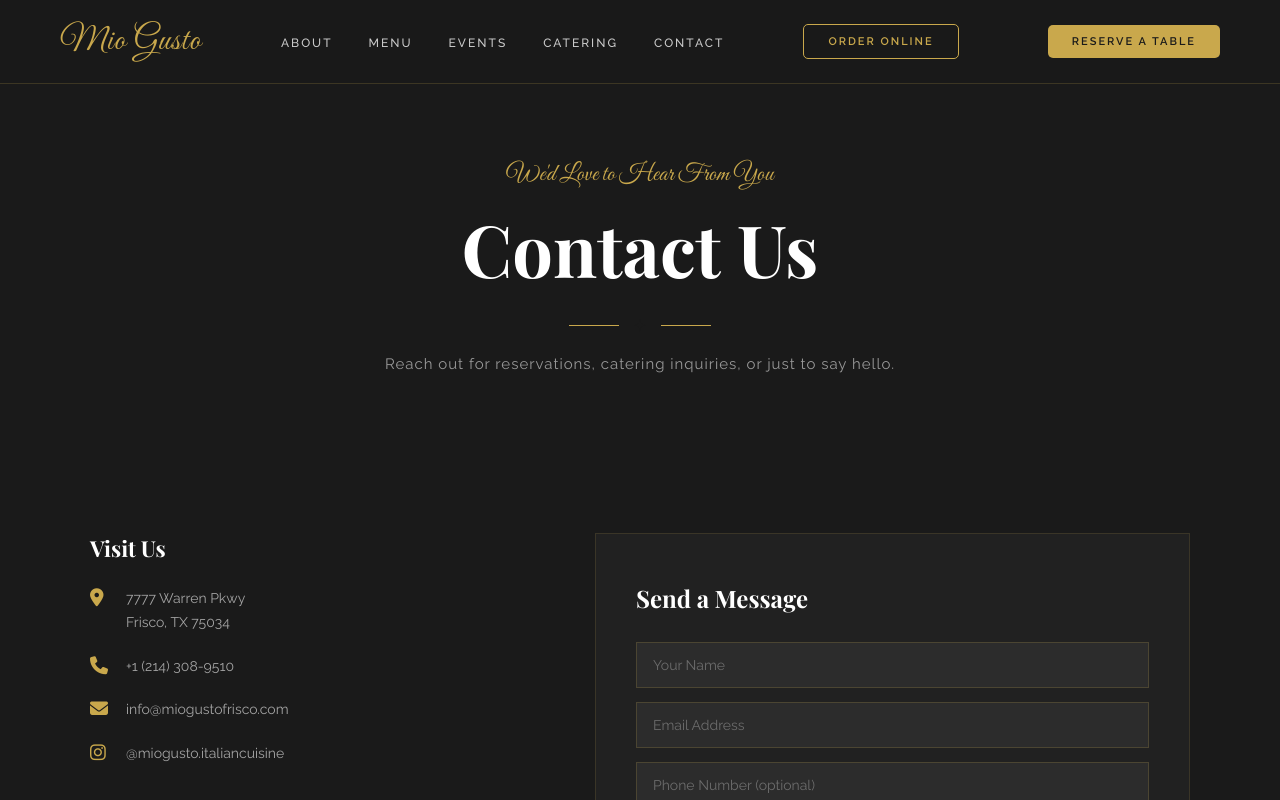
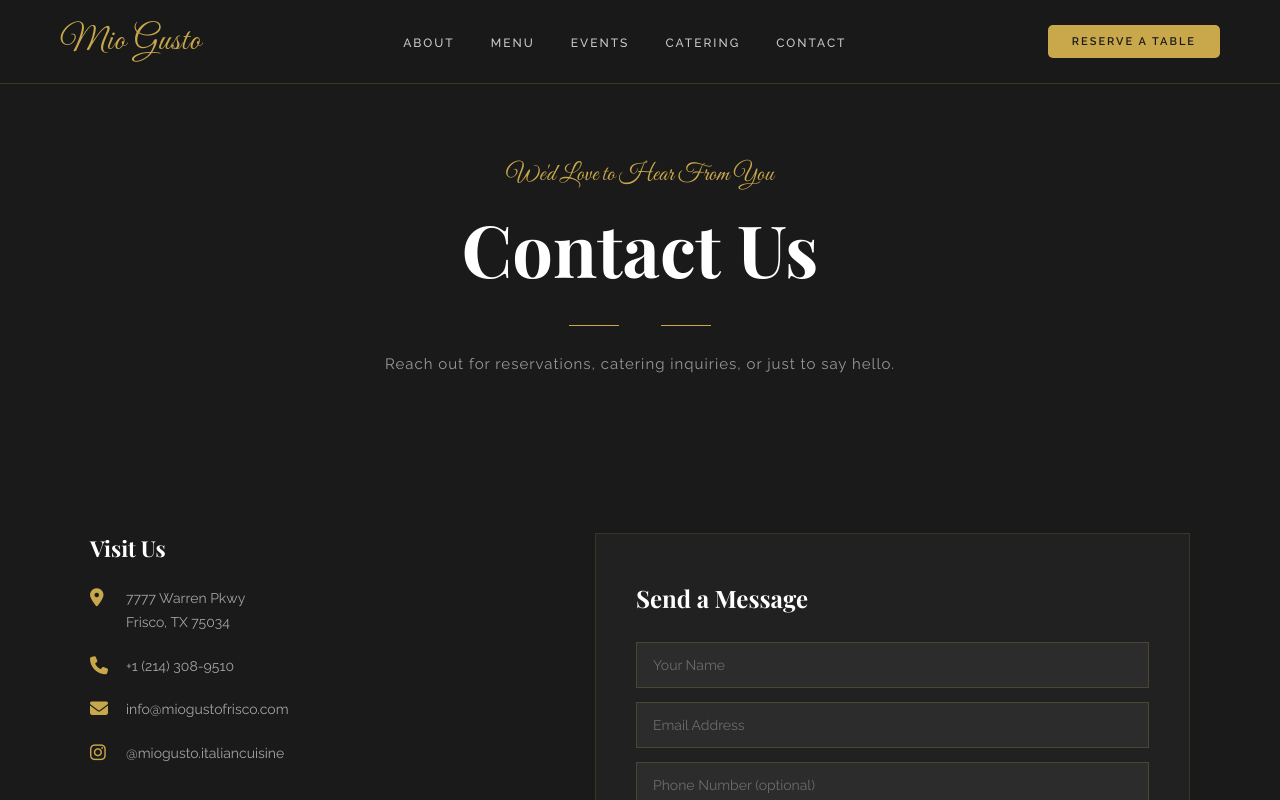
Before and after one commit to Eduart80/restorantWeb, a React (Vite) app: page /contact in a window 1280 px wide. Shown: the top 800 px of the page. Built offline with nearby package versions, Linux system fonts and the light colour scheme; a web font is replaced by a local one.

Commit message:
remove order online button from nav

```diff
--- a/src/App.css
+++ b/src/App.css
@@ -76,6 +76,7 @@
       text-decoration: none;
       transition: background 0.3s;
       border-radius: 5px;
+      white-space: nowrap;
     }
     .nav-reserve:hover { background: var(--gold2); color: #fff; }
     .nav-order {
@@ -91,6 +92,7 @@
       transition: all 0.3s;
       margin-right: 10px;
       border-radius: 5px;
+      white-space: nowrap;
     }
     .nav-order:hover { background: var(--gold); color: var(--dark); }
 
@@ -283,9 +285,9 @@
     .specials .section-line { color: var(--gold); }
     .specials-grid {
       display: grid;
-      grid-template-columns: repeat(3, 1fr);
+      grid-template-columns: repeat(4, 1fr);
       gap: 2px;
-      max-width: 1100px;
+      max-width: 1400px;
       margin: 0 auto;
     }
     .special-card {
@@ -761,6 +763,13 @@
 }
 
 /* ═══════════════════════════════════════════
+   RESPONSIVE — TABLET NARROW  (≤ 860px)
+═══════════════════════════════════════════ */
+@media (max-width: 860px) {
+  .nav-order { display: none; }
+}
+
+/* ═══════════════════════════════════════════
    RESPONSIVE — MOBILE  (≤ 768px)
 ═══════════════════════════════════════════ */
 @media (max-width: 768px) {
--- a/src/components/Nav.jsx
+++ b/src/components/Nav.jsx
@@ -61,15 +61,7 @@ export default function Nav() {
         <li><Link to="/contact" onClick={close}>Contact</Link></li>
       </ul>
 
-      <a
-        href="https://www.clover.com/online-ordering/mio-gusto-frisco"
-        target="_blank"
-        rel="noopener noreferrer"
-        className="nav-order"
-      >
-        Order Online
-      </a>
-      <Link to="/reservation" className="nav-reserve">Reserve a Table</Link>
+<Link to="/reservation" className="nav-reserve">Reserve a Table</Link>
 
       {/* Hamburger button — mobile only */}
       <button
@@ -90,15 +82,7 @@ export default function Nav() {
           <button className="nav-anchor" onClick={() => scrollTo('events')}>Events</button>
           <Link to="/catering" onClick={close}>Catering</Link>
           <Link to="/contact" onClick={close}>Contact</Link>
-          <a
-            href="https://www.clover.com/online-ordering/mio-gusto-frisco"
-            target="_blank"
-            rel="noopener noreferrer"
-            onClick={close}
-          >
-            Order Online
-          </a>
-          <Link to="/reservation" className="nav-reserve" onClick={close}>Reserve a Table</Link>
+<Link to="/reservation" className="nav-reserve" onClick={close}>Reserve a Table</Link>
         </div>
       )}
     </nav>
--- a/src/components/Specials.jsx
+++ b/src/components/Specials.jsx
@@ -19,6 +19,13 @@ const specials = [
     name: 'Classic Tiramisù',
     desc: 'Savoiardi, mascarpone cream, espresso, dusted with cocoa',
     price: '$11',
+  },
+  {
+    img: 'https://images.unsplash.com/photo-1514362545857-3bc16c4c7d1b?w=600&q=80',
+    tag: 'Drink',
+    name: 'Aperol Spritz',
+    desc: 'Aperol, Prosecco, soda water, fresh orange slice',
+    price: '$13',
   },
 ];
 
```
